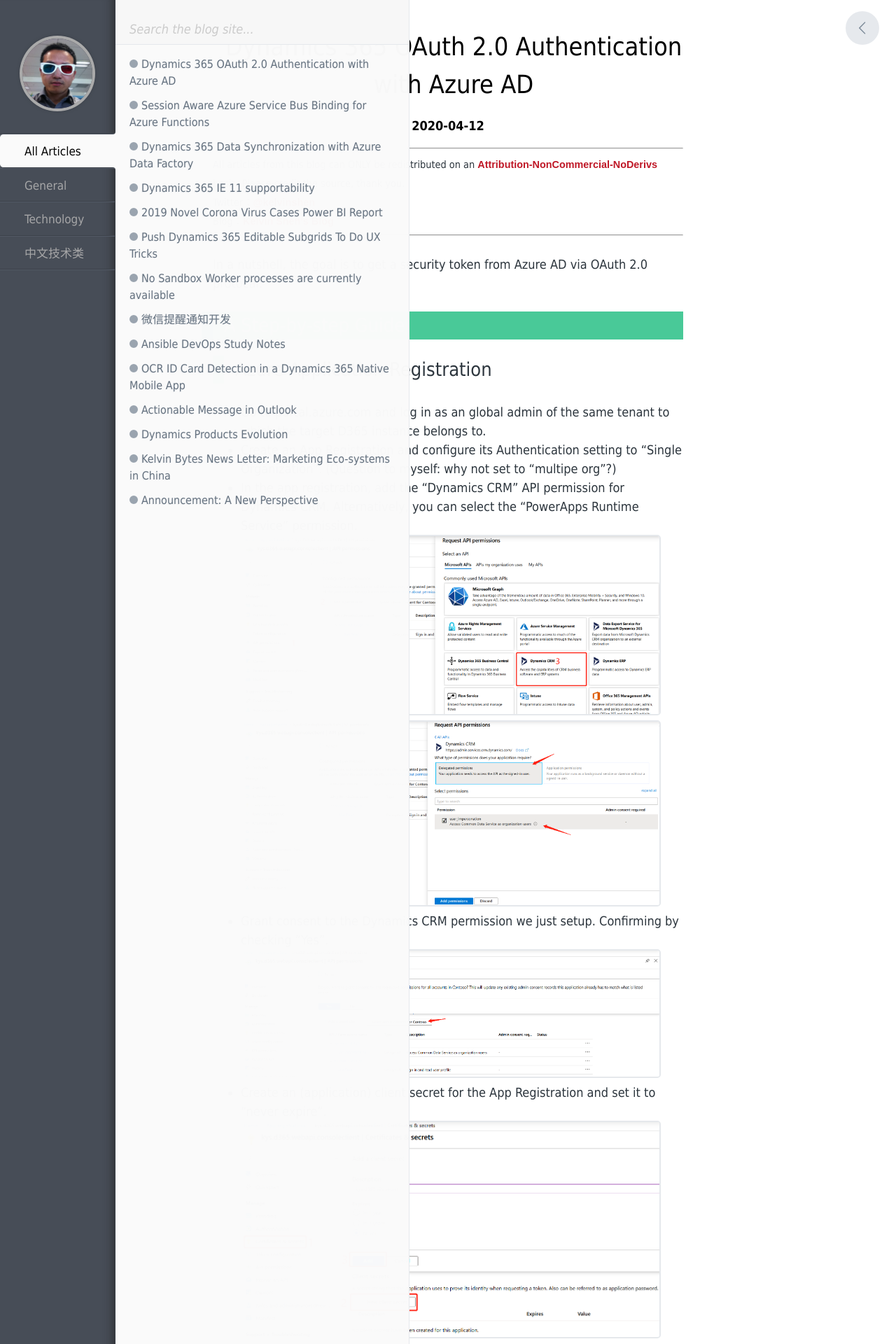
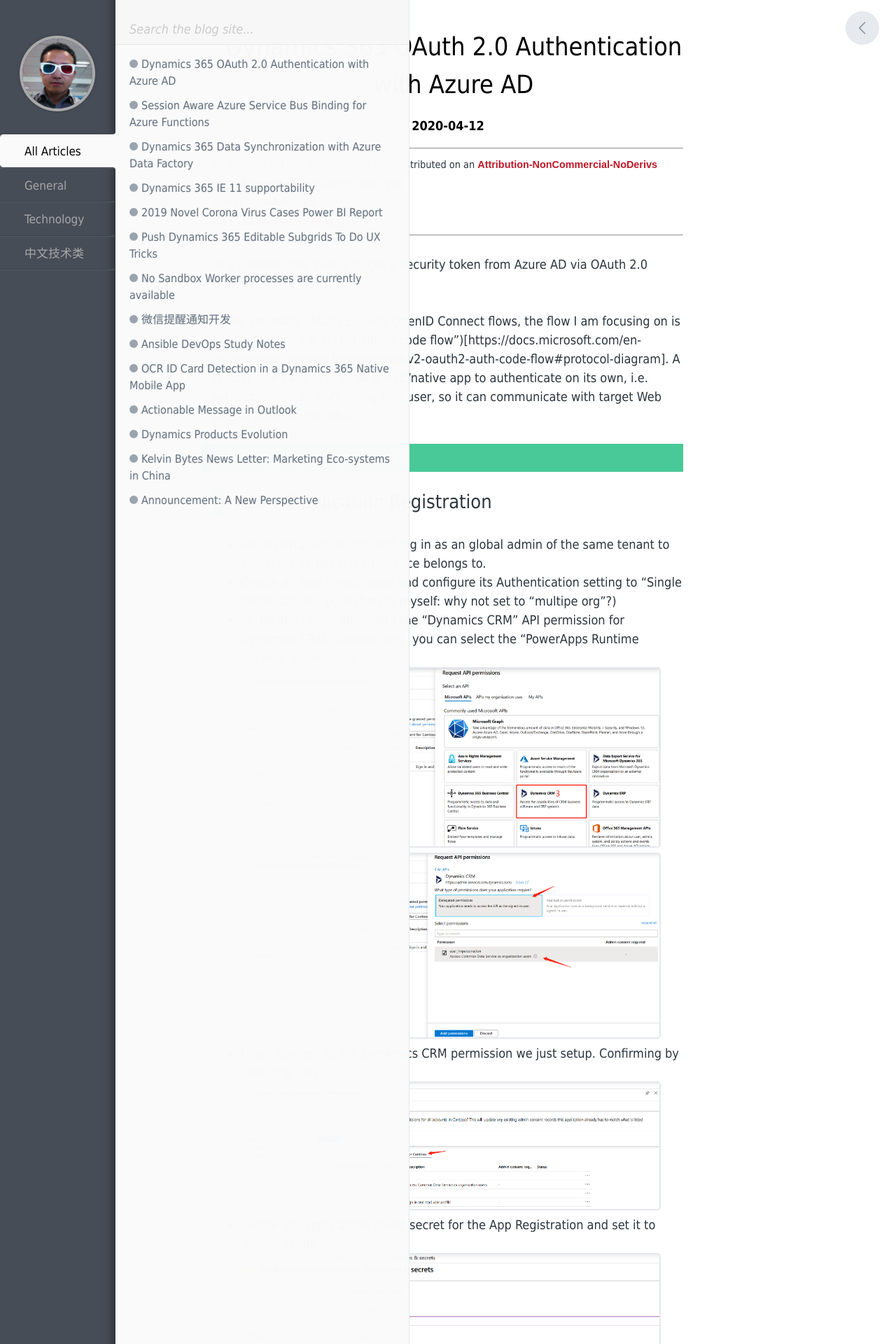
Before and after one commit to nzkelvin/nzkelvin.github.io, a Jekyll site: the page built from _posts/2020-04-12-d365-oauth2-authentication-with-azure-ad.markdown, in a window 1280 px wide. Shown: the top 1920 px of the page at 70% size. Built offline with Jekyll 4.4.1, drawn with Linux system fonts in a browser that asks for light colours; comment, search, counter and statistics services are not loaded; some of the changed lines change nothing that is shown.

Commit message:
Dynamics 365 OAuth 2.0 Authentication with Azure AD v2

````diff
--- a/_posts/2020-04-12-d365-oauth2-authentication-with-azure-ad.markdown
+++ b/_posts/2020-04-12-d365-oauth2-authentication-with-azure-ad.markdown
@@ -11,6 +11,8 @@
     linkedin: "Dynamics 365 OAuth 2.0 Authentication with Azure AD"
 ---
 In a nutshell, the goal is to get a security token from Azure AD via OAuth 2.0 protocal.
+
+There are many OAuth 2.0 and OpenID Connect flows, the flow I am focusing on is called ("OAuth 2.0 authorization code flow")[https://docs.microsoft.com/en-us/azure/active-directory/develop/v2-oauth2-auth-code-flow#protocol-diagram]. A typical user case is to allow a web/native app to authenticate on its own, i.e. without popup an SSO dialog to a user, so it can communicate with target Web APIs in background jobs.
 
 # A Step-by-step Guide
 ## Azure Application Registration
@@ -141,13 +143,13 @@
 ```
 
 ## Coding with MSAL.NET
-ADAL was superceded by MSAL.NET. I will circle back with code sample in another post :-).
+ADAL was superceded by MSAL.NET. I will circle back after I get a chance to try [some MSAL code samples](https://docs.microsoft.com/en-us/azure/active-directory/develop/sample-v2-code).
 
 ## Coding with RESTSharp
 https://stackoverflow.com/questions/30133937/how-to-use-oauth2-in-restsharp
 
 ## Coding without Using Any Library
-It's on my to do list please watch the space :-)
+https://docs.microsoft.com/en-us/powerapps/developer/common-data-service/authenticate-oauth#use-the-accesstoken-with-your-requests
 
 # CDS Client Library
 The "XrmServices/2011" SOAP service endpoints (Organization Service) are on its way out. People have been asking for the replacement for XrmTooling.CoreAssembly (Microsoft.CrmSdk.XrmTooling.CoreAssembly Nuguet package) for many years.
@@ -161,6 +163,10 @@
 I will compare Azure China to Azure Global on the OAuth topic in another post.
 https://docs.microsoft.com/en-us/azure/china/resources-developer-guide#check-endpoints-in-azure
 
+# Future Related Blog Posts
+* Impersonation after OAuth Authorization
+* Multi-tenant Authorization
+
 ## Reference
 * [A great blog post](https://www.cnblogs.com/luoyong0201/p/Dynamics_365_OAuth2_Client_Credentials_Server_to_Server_Authentication_web_api.html) from Luo Yong (Microsoft). The post is written in Chinese with a lot of screenshots and 2 code samples.
 * [An old post from John Towgood](https://www.magnetismsolutions.com/blog/johntowgood/2018/03/08/dynamics-365-online-authenticate-with-client-credentials)
````
